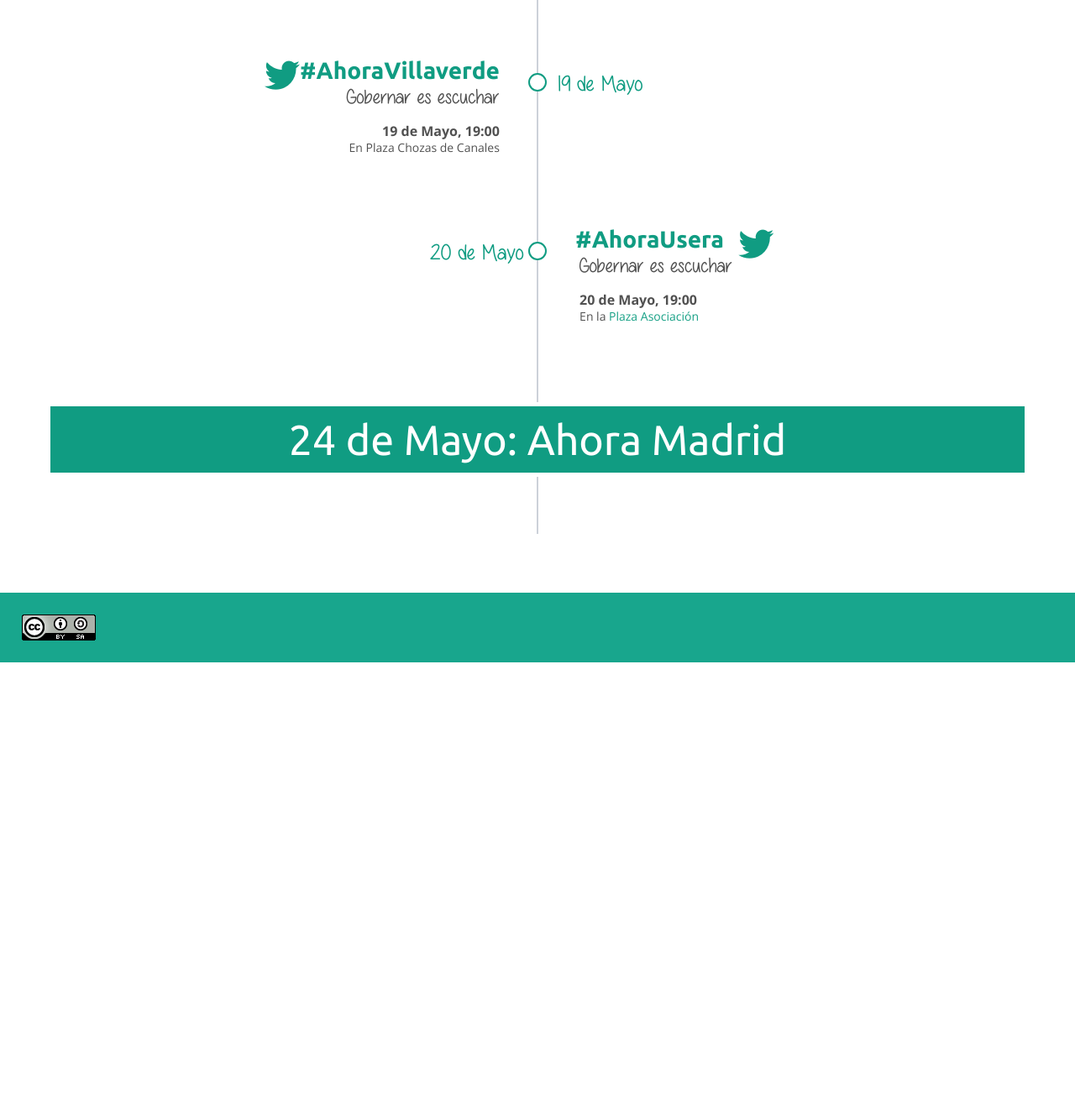
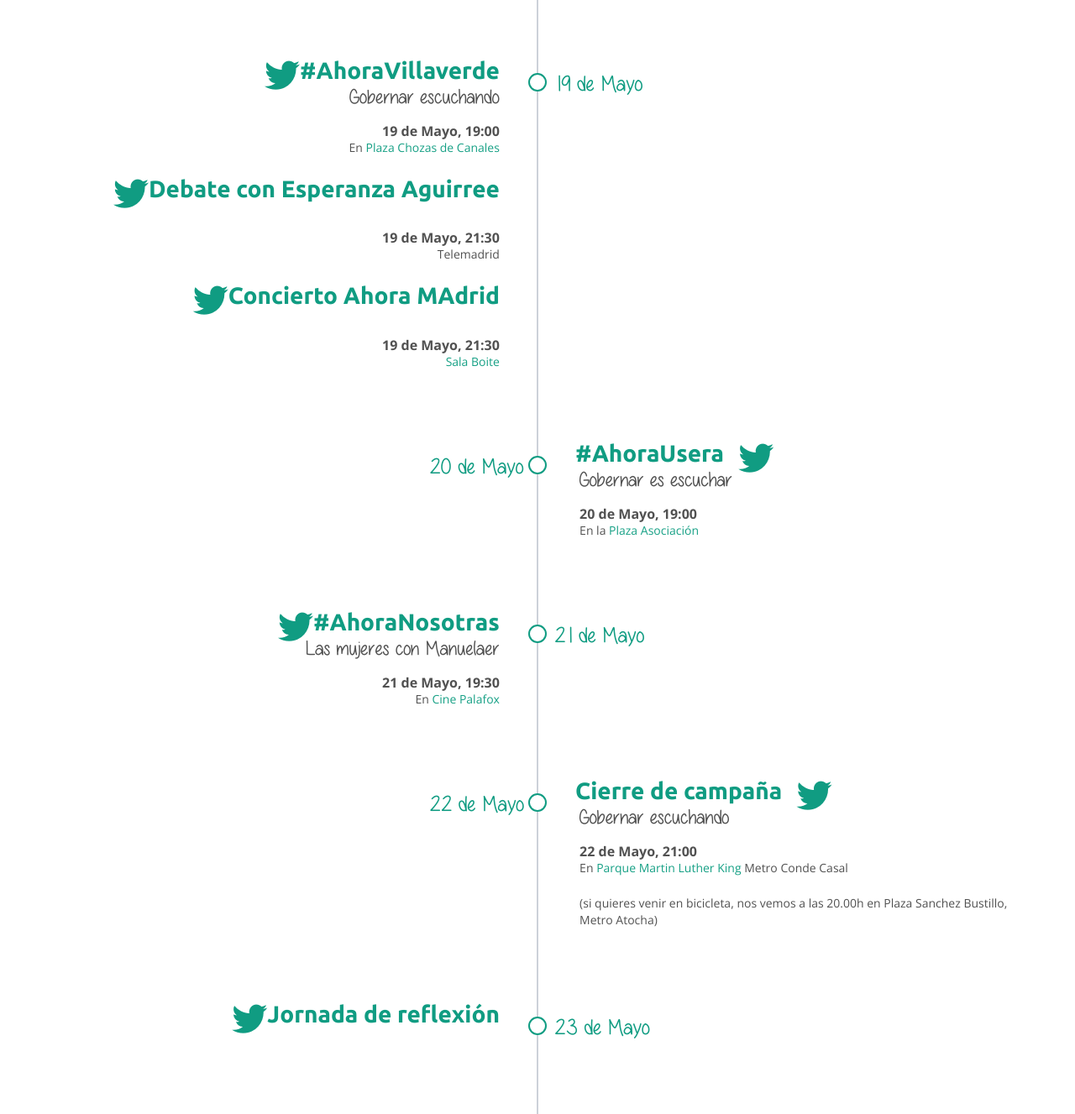
Before and after one commit to AhoraMadrid/ahoramadrid.org, a plain HTML site: page index.html in a window 1280 px wide. Shown: the part 9487-10814 px from the top of the page at 84% size. Before the commit the page ends 10276 px from the top, so only its background shows below. Drawn offline with nearby package versions, Linux system fonts and the light colour scheme.

Commit message:
CAmbios en agenda

```diff
--- a/index.html
+++ b/index.html
@@ -1788,6 +1788,7 @@ Creo que otro Madrid es posible que el pueblo tiene que tomar las riendas de su
 <!--                                <p class="tema cambiar">Lorem ipsum dolor sit amet, consectetur adipiscing elit. Aliquam sem nulla, suscipit vel ex ut, eleifend ultrices libero. Etiam ligula nibh  </p>-->
                             </div>
                         </div>
+
                      </dd>
                       <dd class="pos-left clearfix siguientes">
                         <div class="circ"></div>
@@ -1795,9 +1796,21 @@ Creo que otro Madrid es posible que el pueblo tiene que tomar las riendas de su
                         <div class="events">
 
                             <div class="events-body">
-                                <h2 class="h4"><span class="fui-twitter"></span>#AhoraVillaverde <small class="ahoraMadrid">Gobernar es escuchar</small></h2>
+                                <h2 class="h4"><span class="fui-twitter"></span>#AhoraVillaverde <small class="ahoraMadrid">Gobernar escuchando</small></h2>
                                  <p class="hora"> 19 de Mayo, 19:00</p>
-                                <p class="sitio"> En Plaza Chozas de Canales </p>
+                                <p class="sitio"> En <a href="https://goo.gl/maps/FgXdF">Plaza Chozas de Canales</a></p>
+<!--                                <p class="tema cambiar">Lorem ipsum dolor sit amet, consectetur adipiscing elit. Aliquam sem nulla, suscipit vel ex ut, eleifend ultrices libero. Etiam ligula nibh  </p>-->
+                            </div>
+                            <div class="events-body">
+                                <h2 class="h4"><span class="fui-twitter"></span>Debate con Esperanza Aguirree </h2>
+                                 <p class="hora"> 19 de Mayo, 21:30</p>
+                                <p class="sitio"> Telemadrid  </p>
+<!--                                <p class="tema cambiar">Lorem ipsum dolor sit amet, consectetur adipiscing elit. Aliquam sem nulla, suscipit vel ex ut, eleifend ultrices libero. Etiam ligula nibh  </p>-->
+                            </div>
+                            <div class="events-body">
+                                <h2 class="h4"><span class="fui-twitter"></span>Concierto Ahora MAdrid</h2>
+                                 <p class="hora"> 19 de Mayo, 21:30</p>
+                                <p class="sitio"> <a href="https://conoce.ahoramadrid.org/ahora-madrid-con-la-musica-en-directo/">Sala Boite</a> </p>
 <!--                                <p class="tema cambiar">Lorem ipsum dolor sit amet, consectetur adipiscing elit. Aliquam sem nulla, suscipit vel ex ut, eleifend ultrices libero. Etiam ligula nibh  </p>-->
                             </div>
                         </div>
@@ -1812,6 +1825,42 @@ Creo que otro Madrid es posible que el pueblo tiene que tomar las riendas de su
                                 <p class="hora"> 20 de Mayo, 19:00</p>
                                 <p class="sitio">  En la <a href="https://goo.gl/maps/Cq6yu" target="_blank">Plaza Asociación </a></p>
 <!--                                <p class="tema cambiar">Lorem ipsum dolor sit amet, consectetur adipiscing elit. Aliquam sem nulla, suscipit vel ex ut, eleifend ultrices libero. Etiam ligula nibh  </p>-->
+                            </div>
+                        </div>
+                     </dd>
+                     <dd class="pos-left clearfix siguientes">
+                        <div class="circ"></div>
+                        <div class="time">21 de Mayo</div>
+                        <div class="events">
+
+                            <div class="events-body">
+                                <h2 class="h4"><span class="fui-twitter"></span>#AhoraNosotras<small class="ahoraMadrid"> Las mujeres con Manuelaer</small></h2>
+                                 <p class="hora"> 21 de Mayo, 19:30</p>
+                                <p class="sitio"> En <a href="hhttps://goo.gl/maps/WLvNV">Cine Palafox</a></p>
+<!--                                <p class="tema cambiar">Lorem ipsum dolor sit amet, consectetur adipiscing elit. Aliquam sem nulla, suscipit vel ex ut, eleifend ultrices libero. Etiam ligula nibh  </p>-->
+                            </div>
+                        </div>
+                     </dd>
+                     <dd class="pos-right clearfix siguientes">
+                        <div class="circ"></div>
+                        <div class="time">22 de Mayo</div>
+                        <div class="events">
+
+                            <div class="events-body">
+                                <h2 class="h4">Cierre de campaña <span class="fui-twitter"></span><small class="ahoraMadrid">Gobernar escuchando</small></h2>
+                                <p class="hora"> 22 de Mayo, 21:00</p>
+                                <p class="sitio">  En <a href="https://goo.gl/maps/S512R" target="_blank">Parque Martin Luther King </a> Metro Conde Casal </p>
+											 <p class="tema cambiar">(si quieres venir en bicicleta, nos vemos a las 20.00h en Plaza Sanchez Bustillo, Metro Atocha)  </p>
+                            </div>
+                        </div>
+                     </dd>
+                      <dd class="pos-left clearfix siguientes">
+                        <div class="circ"></div>
+                        <div class="time">23 de Mayo</div>
+                        <div class="events">
+
+                            <div class="events-body">
+                                <h2 class="h4"><span class="fui-twitter"></span>Jornada de reflexión</h2>
                             </div>
                         </div>
                      </dd>
```
